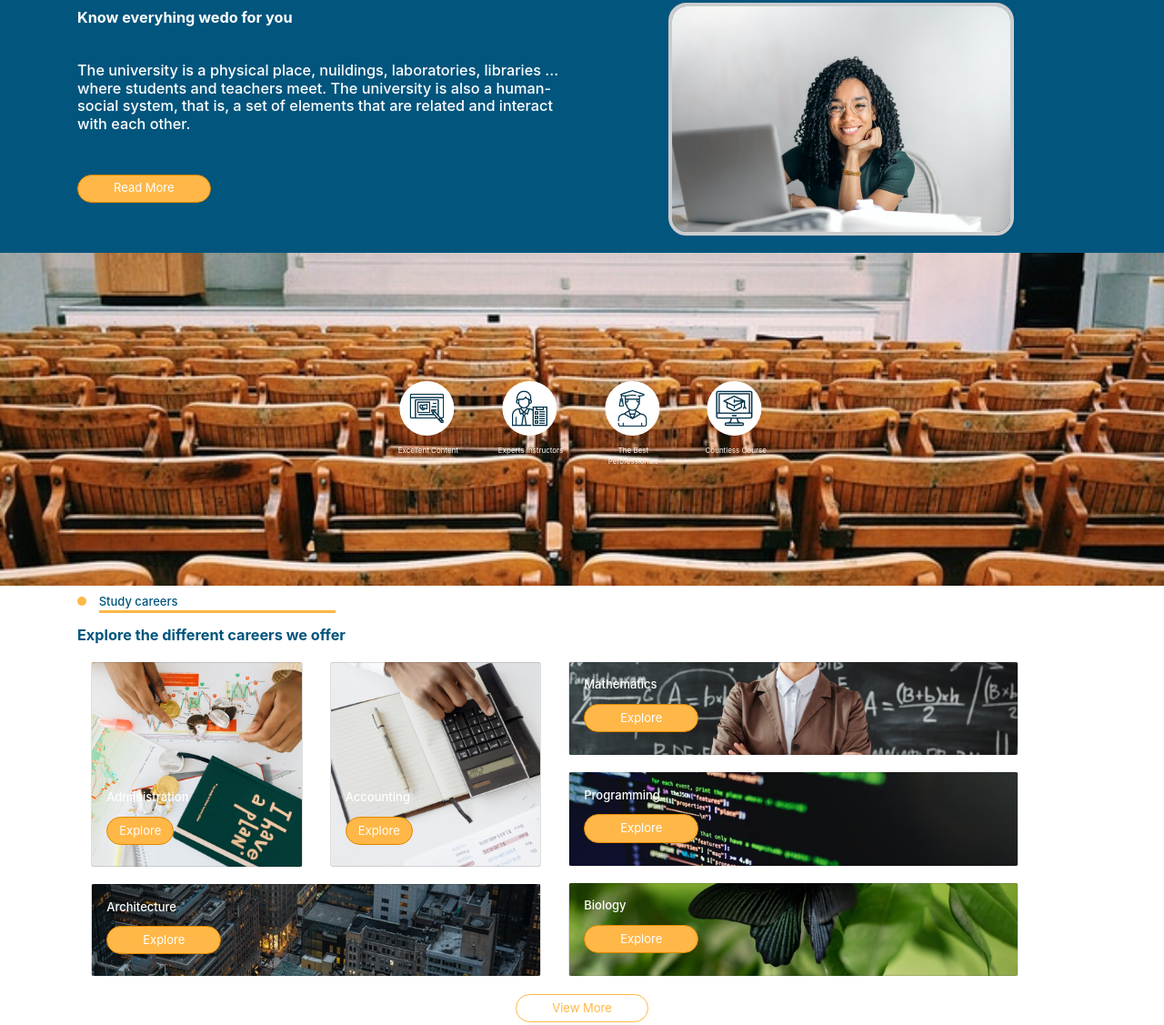
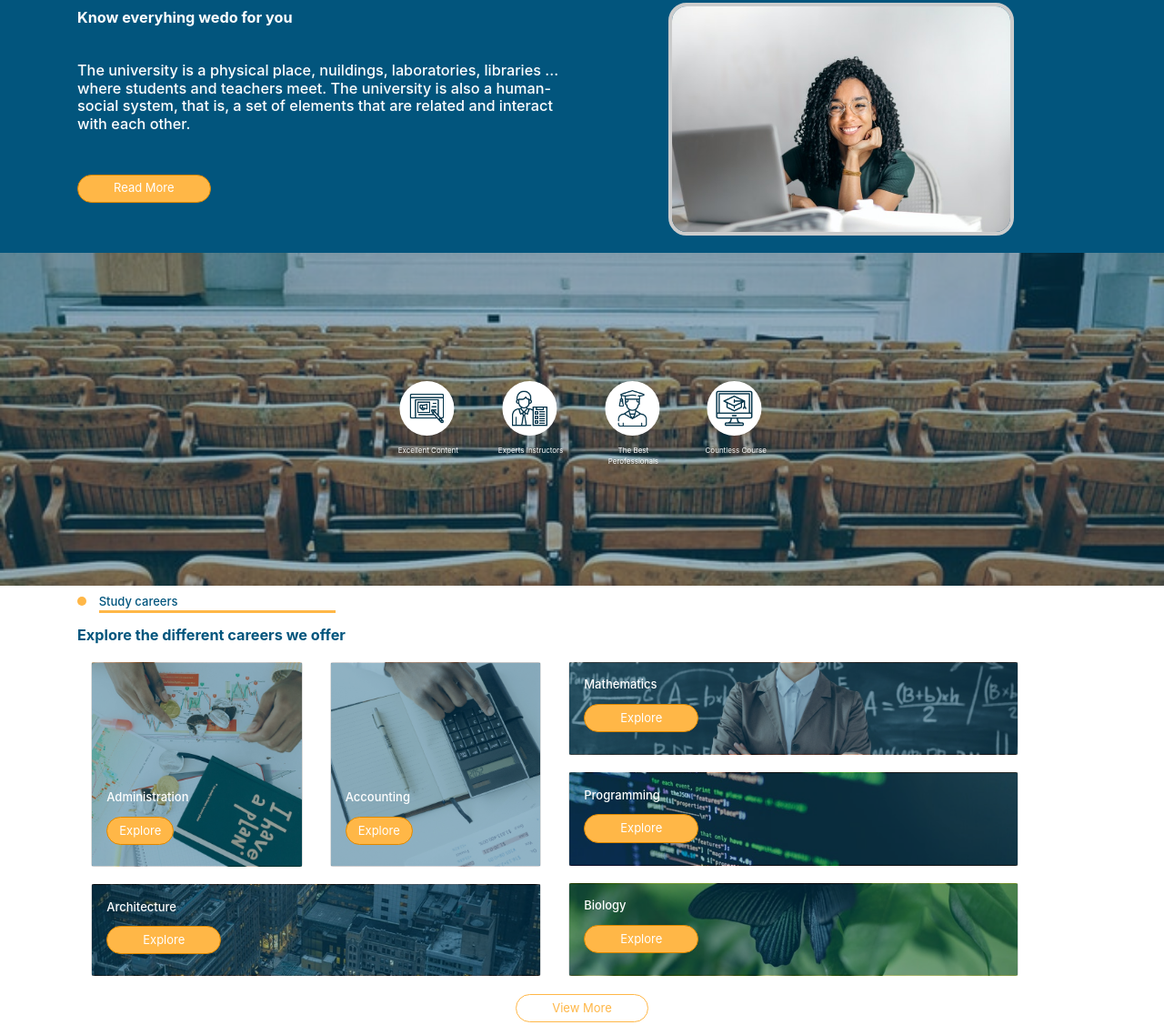
Before and after one commit to cruzmaldonado/pagina-entrevista-bootstrap, a plain HTML site: page index.html in a window 1280 px wide. Shown: the part 1271-2398 px from the top of the page at 91% size. Drawn offline with Linux system fonts and the light colour scheme.

Commit message:
realizando cambios

```diff
--- a/css/style.css
+++ b/css/style.css
@@ -215,6 +215,14 @@ Sobreescribiendo los estilos de bootstrap
   min-height: 80px;
   z-index: 4; }
 
+.overlay-azul {
+  position: absolute;
+  top: 0;
+  left: 0;
+  width: 100%;
+  height: 100%;
+  background-color: rgba(2, 85, 125, 0.4); }
+
 .bg-1 {
   background-image: url("/images/IMAGE  CATEGORY ADMINISTRATION.jpg"); }
 
```
Also changed, not shown: 1 other file.
